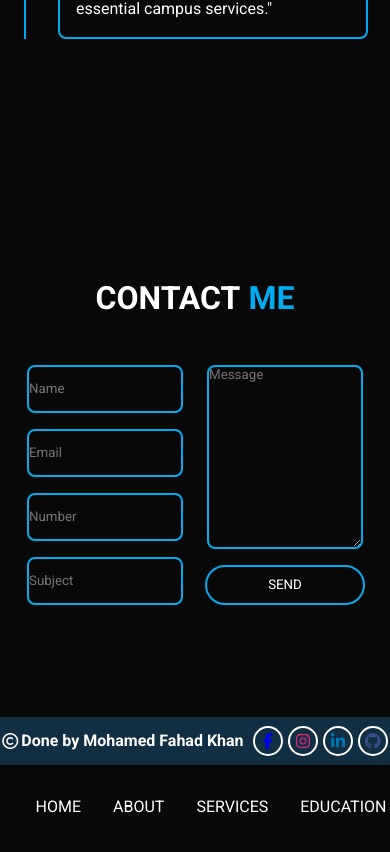
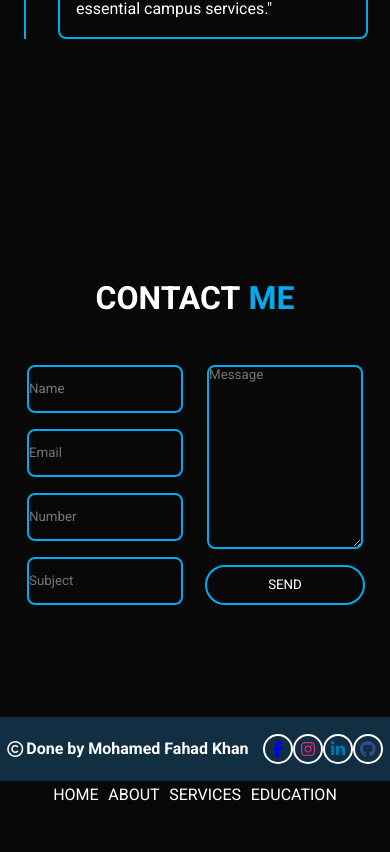
Before and after one commit to mfk0708/portfolio, a React (Vite) app: page / in a window 390 px wide. Shown: the part 6550-7402 px from the top of the page. After the commit the page ends 7359 px from the top, so only its background shows below. Built offline with nearby package versions, Linux system fonts and the light colour scheme.

Commit message:
set respnsiveness for footer to adapt to smaller screen

```diff
--- a/src/components/Footer/Footer.css
+++ b/src/components/Footer/Footer.css
@@ -19,7 +19,7 @@
     justify-content: space-around;
     align-items: center;
     background-color: #112e42;
-    height: 3rem;
+    height: 4rem;
 }
 .footer-text {
     display: flex;
@@ -46,7 +46,7 @@
   overflow: hidden;
   z-index: 1;
   transition: .4s ease;
-  margin-left:5px;
+
 }
 .link-btn2 a:hover{
     transform: scale(1.10);
@@ -75,3 +75,8 @@
 .list2:hover::before{
     width: 100%;
 }
+@media (max-width:400px){
+ .footer-list a{
+    margin: .3rem;
+ }
+}
```
